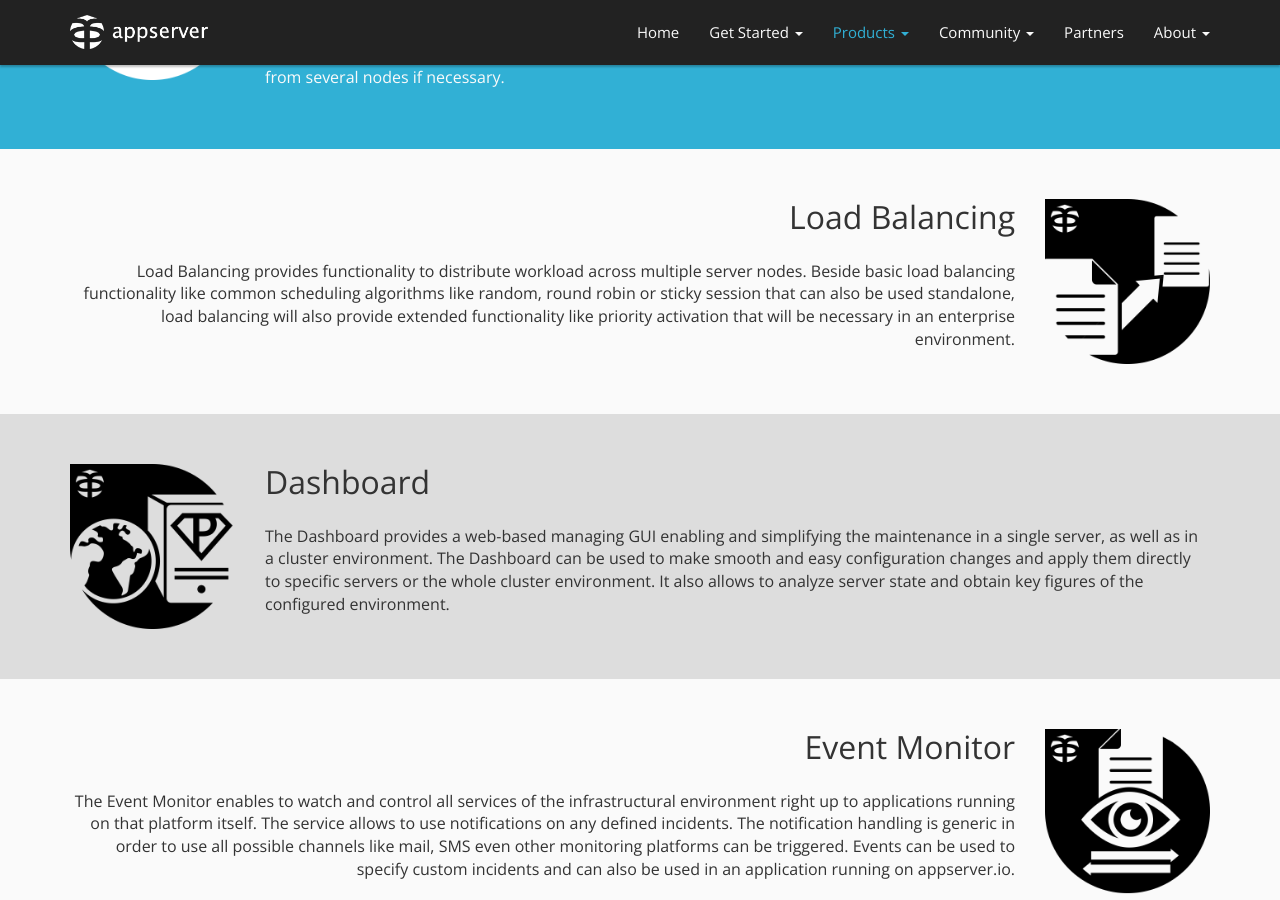
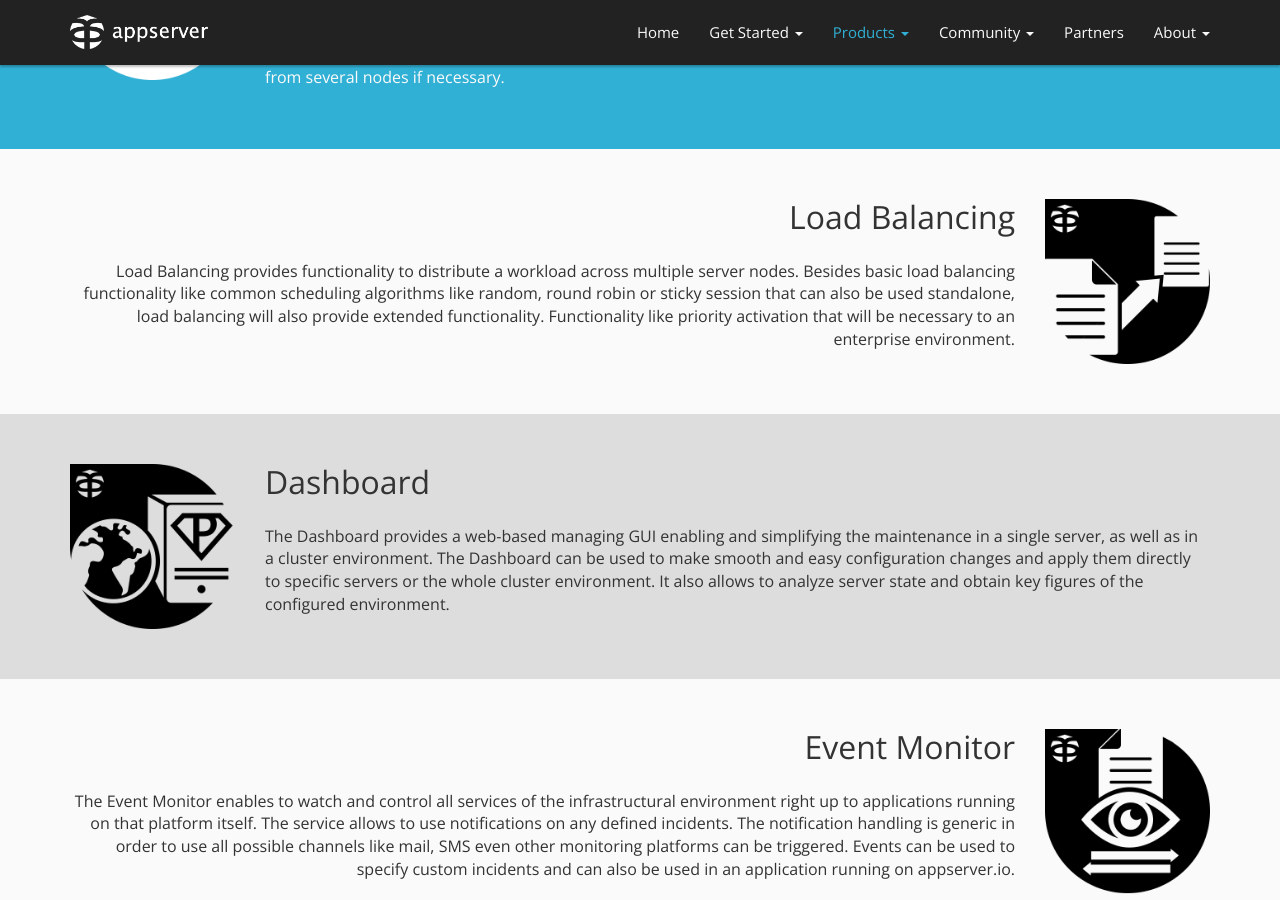
Before and after one commit to appserver-io/appserver, a Jekyll site: the page built from products/appserver-enterprise-edition.md, in a window 1280 px wide and 900 px high, scrolled down 803 px. Built offline with Jekyll 4.4.1, drawn with Linux system fonts in a browser that asks for light colours; nearby versions of some CDN libraries; library files that are not in the unit come from our copies; Markdown is read by kramdown in place of the engine named in the settings.

Commit message:
Update load-balancing.md

```diff
--- a/_includes/sections/load-balancing.md
+++ b/_includes/sections/load-balancing.md
@@ -1,3 +1,3 @@
 ## Load Balancing
 
-Load Balancing provides functionality to distribute workload across multiple server nodes. Beside basic load balancing functionality like common scheduling algorithms like random, round robin or sticky session that can also be used standalone, load balancing will also provide extended functionality like priority activation that will be necessary in an enterprise environment.
+Load Balancing provides functionality to distribute a workload across multiple server nodes. Besides basic load balancing functionality like common scheduling algorithms like random, round robin or sticky session that can also be used standalone, load balancing will also provide extended functionality. Functionality like priority activation that will be necessary to an enterprise environment.
```
